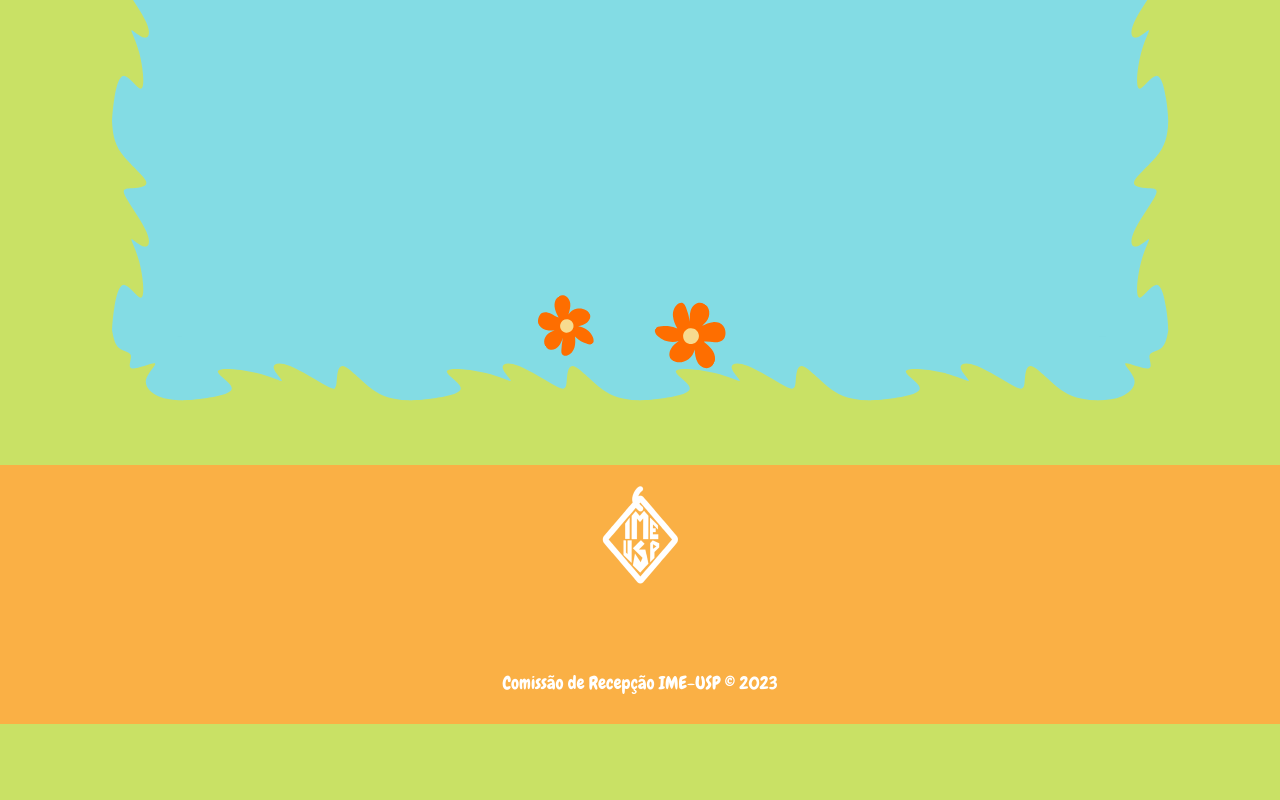
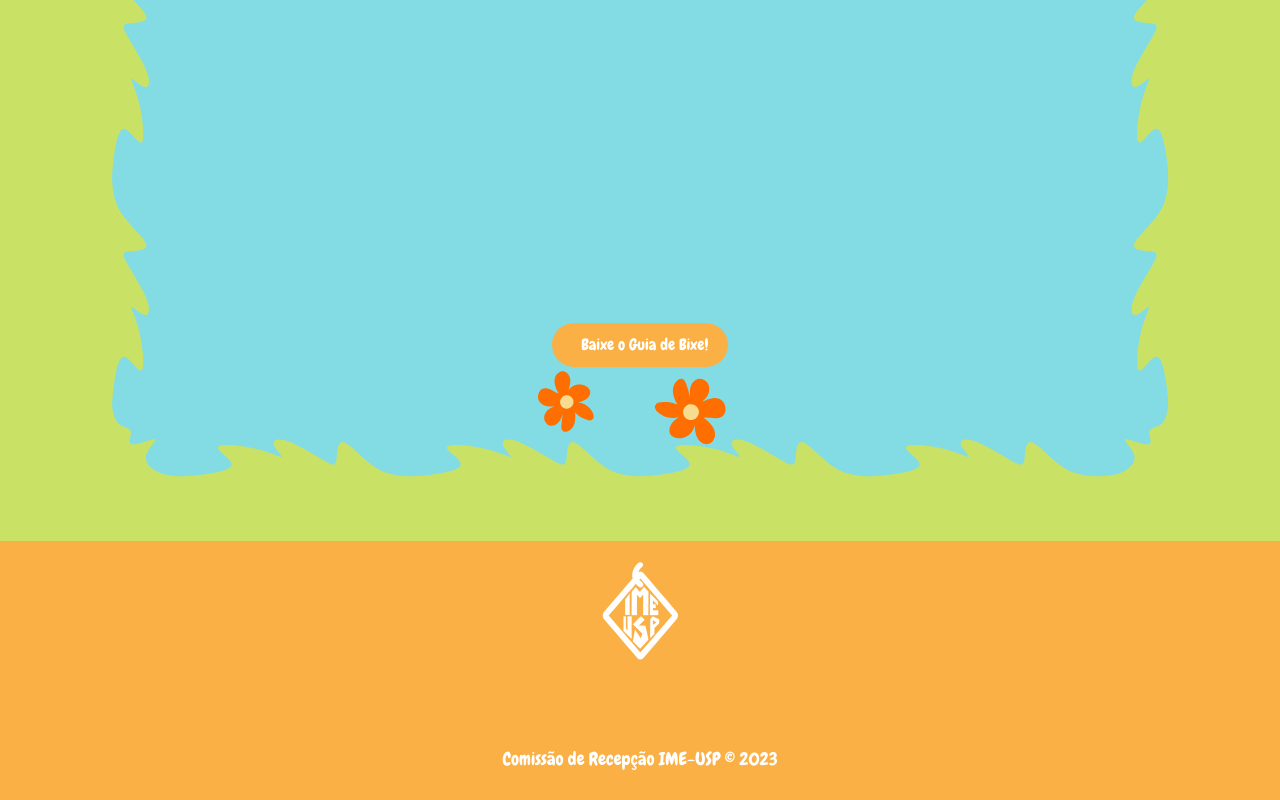
Before and after one commit to recepcaoimeusp/site, a Nuxt app: page /guia in a window 1280 px wide. Shown: the part 726-1526 px from the top of the page. Before the commit the page ends 1450 px from the top, so only its background shows below. Built offline with nearby package versions, Linux system fonts and the light colour scheme; a web font is replaced by a local one.

Commit message:
Adiciona botão de download na página do guia
Signed-off-by: José Lucas Silva Mayer <josemayer@usp.br>

```diff
--- a/pages/guia.vue
+++ b/pages/guia.vue
@@ -4,6 +4,14 @@
       <div class="d-flex flex-column align-center pa-4 pa-md-6">
         <h1 class="mb-md-10 mb-4">Guia de Bixe</h1>
         <embed src="guia.pdf" :width="pdfWidth" :height="pdfHeight" />
+        <div class="my-4">
+          <a href="guia.pdf" download="guia.pdf">
+            <v-btn class="bgOrange downloadButton" dark large rounded="pill" elevation="0">
+              <v-icon class="mr-2">fa-solid fa-circle-down</v-icon>
+              Baixe o Guia de Bixe!
+            </v-btn>
+          </a>
+        </div>
       </div>
     </Frame>
   </v-container>
@@ -44,4 +52,10 @@ export default {
 h1 {
   font-family: Chewy;
 }
+.downloadButton {
+  font-size: 16px;
+  letter-spacing: normal;
+  font-family: Chewy;
+  text-transform: none;
+}
 </style>
```
